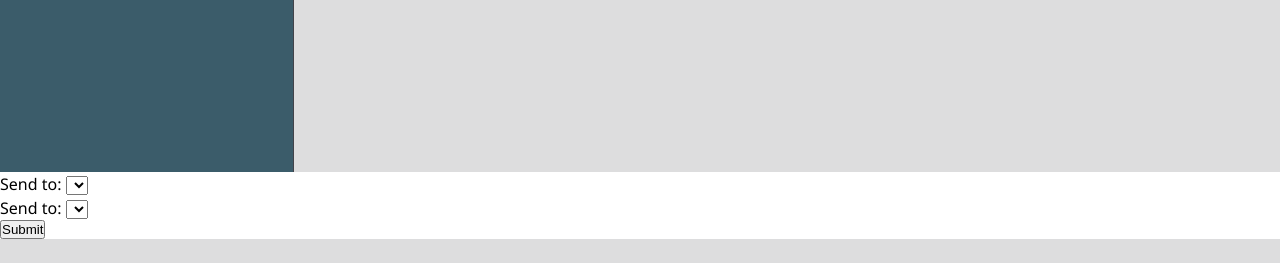
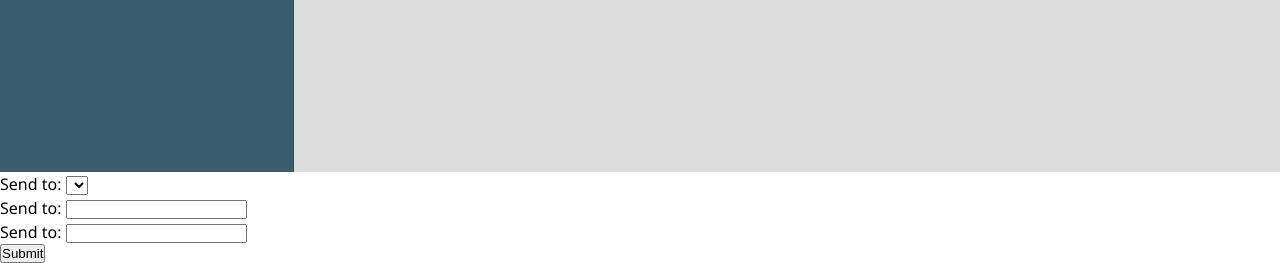
Before and after one commit to Str-Josh/MaintenanceAssistant, a Flask app: page /message-team-members/manager in a window 1280 px wide. Shown: the part 628-891 px from the top of the page. Before the commit the page ends 867 px from the top, so only its background shows below. Run offline with Flask 3, Linux system fonts and the light colour scheme; the visitor is signed in with stand-in values (Sample User, id 1); data comes from the database, SQL or seed files in the repository; lists and menus that the app fills with data are empty.

Commit message:
Fix MessageTeamMembers.html to include form fields

```diff
--- a/templates/pages/PublicAccess/MessageTeamMembers.html
+++ b/templates/pages/PublicAccess/MessageTeamMembers.html
@@ -17,9 +17,17 @@
     </div>
 
     <div>
-        <label for="recipient_member" class="labeltext">Send to:</label>
-        {{ form.recipient_member(class="inputBox") }}
-        {% for validation_error in form.recipient_member.errors %}
+        <label for="message_subject" class="labeltext">Send to:</label>
+        {{ form.message_subject(class="inputBox") }}
+        {% for validation_error in form.message_subject.errors %}
+            <span class="validation-error">{{ validation_error }}</span>
+        {% endfor %}
+    </div>
+
+    <div>
+        <label for="message_body" class="labeltext">Send to:</label>
+        {{ form.message_body(class="inputBox") }}
+        {% for validation_error in form.message_body.errors %}
             <span class="validation-error">{{ validation_error }}</span>
         {% endfor %}
     </div>
```
